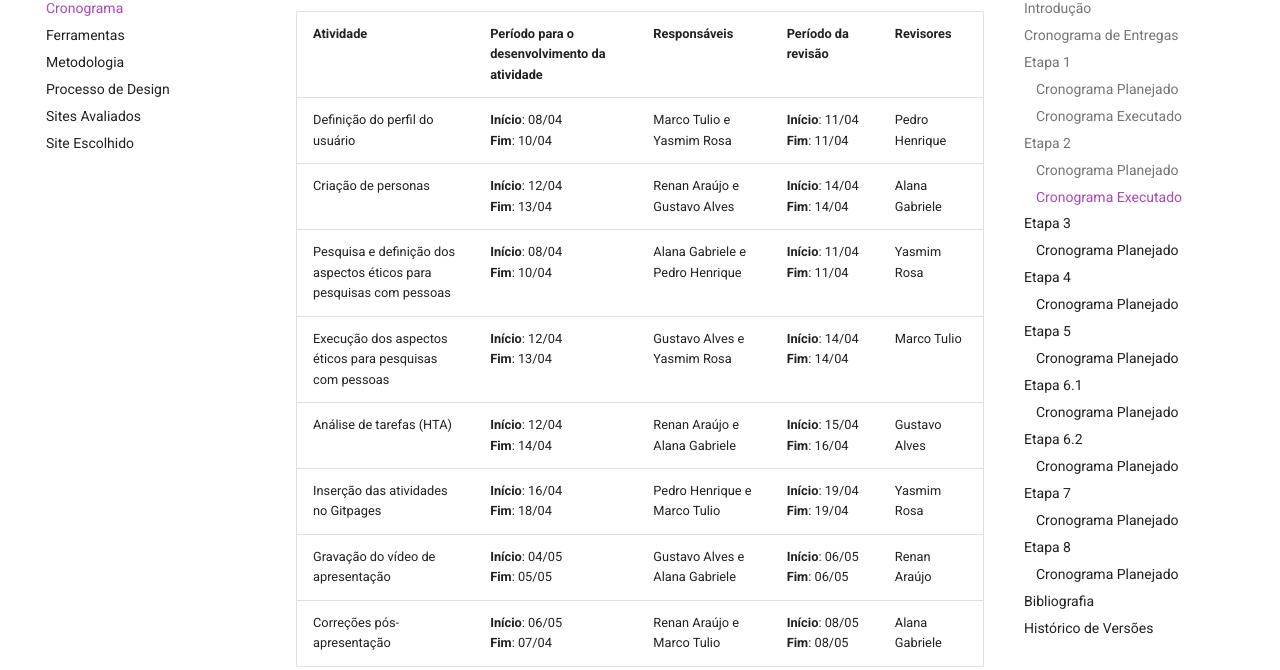
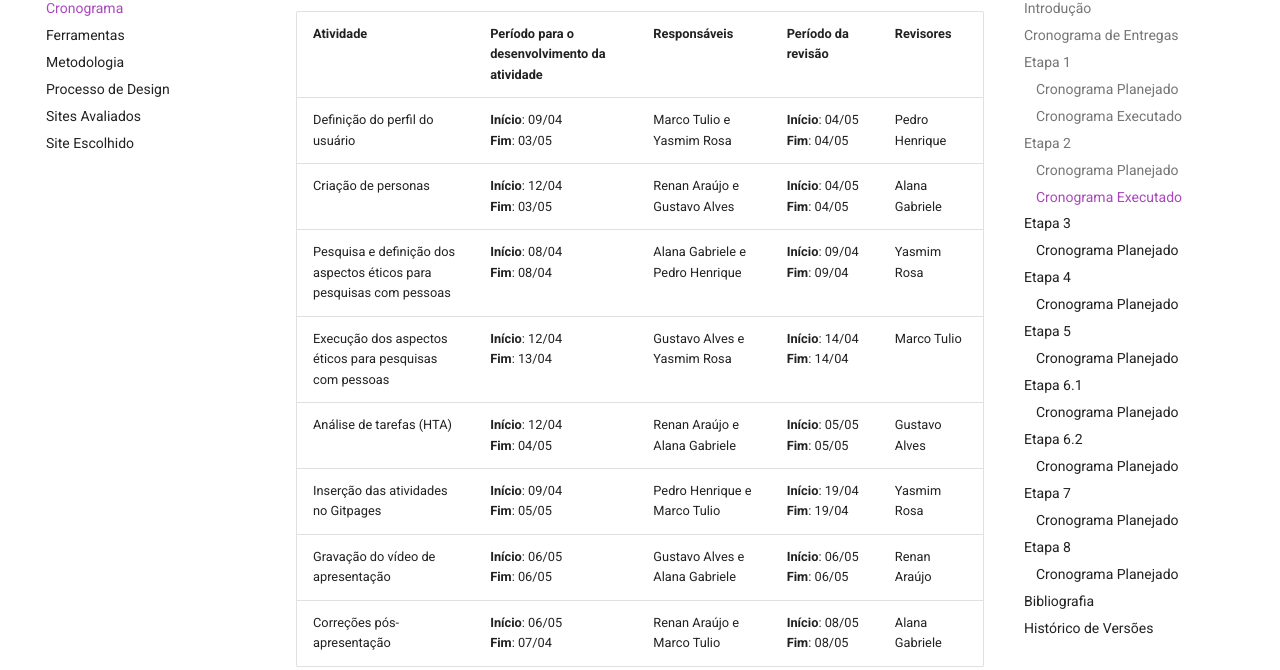
Before and after one commit to Interacao-Humano-Computador/2024.1-Grupo08, an MkDocs documentation site: the page built from docs/planejamento/cronograma.md, in a window 1280 px wide and 900 px high, scrolled down 4884 px. Shown: the part 148-818 px from the top of the window. Built offline with MkDocs 1.6.1 and Material for MkDocs 9.7.7, drawn with Linux system fonts in a browser that asks for light colours.

Commit message:
cronograma executado

```diff
--- a/docs/planejamento/cronograma.md
+++ b/docs/planejamento/cronograma.md
@@ -82,7 +82,6 @@ Na **tabela 4** está o cronograma planejado.
 
 <font size="2"><p style="text-align: center">Fonte: [Yasmim Rosa](https://github.com/yaskisoba)</p></font>
 
-
 ### Cronograma Executado
 Na **tabela 5** está o cronograma executado.
 
@@ -90,13 +89,13 @@ Na **tabela 5** está o cronograma executado.
 
 | Atividade                       | Período para o desenvolvimento da atividade | Responsáveis             | Período da revisão | Revisores |
 |---------------------------------|--------------------------------------------|-------------------------- |--------------------|-----------|
-| Definição do perfil do usuário  |  **Início**: 08/04 <br> **Fim**: 10/04     | Marco Tulio e Yasmim Rosa | **Início**: 11/04 <br> **Fim**: 11/04 | Pedro Henrique   |
-| Criação de personas  | **Início**: 12/04 <br> **Fim**: 13/04  | Renan Araújo e Gustavo Alves  |  **Início**: 14/04 <br> **Fim**: 14/04   | Alana Gabriele     |
-| Pesquisa e definição dos aspectos éticos para pesquisas com pessoas | **Início**: 08/04 <br> **Fim**: 10/04  | Alana Gabriele e Pedro Henrique   |**Início**: 11/04 <br> **Fim**: 11/04 | Yasmim Rosa |
+| Definição do perfil do usuário  |  **Início**: 09/04 <br> **Fim**: 03/05     | Marco Tulio e Yasmim Rosa | **Início**: 04/05 <br> **Fim**: 04/05 | Pedro Henrique   |
+| Criação de personas  | **Início**: 12/04 <br> **Fim**: 03/05  | Renan Araújo e Gustavo Alves  |  **Início**: 04/05 <br> **Fim**: 04/05   | Alana Gabriele     |
+| Pesquisa e definição dos aspectos éticos para pesquisas com pessoas | **Início**: 08/04 <br> **Fim**: 08/04  | Alana Gabriele e Pedro Henrique   |**Início**: 09/04 <br> **Fim**: 09/04 | Yasmim Rosa |
 | Execução dos aspectos éticos para pesquisas com pessoas | **Início**: 12/04 <br> **Fim**: 13/04              | Gustavo Alves e Yasmim Rosa   | **Início**: 14/04 <br> **Fim**: 14/04 | Marco Tulio    |
-| Análise de tarefas (HTA)              | **Início**: 12/04 <br> **Fim**: 14/04                                      | Renan Araújo e Alana Gabriele   |  **Início**: 15/04 <br> **Fim**: 16/04  | Gustavo Alves  |
-| Inserção das atividades no Gitpages | **Início**: 16/04 <br> **Fim**: 18/04                                  | Pedro Henrique e Marco Tulio    | **Início**: 19/04 <br> **Fim**: 19/04   | Yasmim Rosa |
-| Gravação do vídeo de apresentação  | **Início**: 04/05 <br> **Fim**: 05/05                                   | Gustavo Alves  e Alana Gabriele | **Início**: 06/05 <br> **Fim**: 06/05   | Renan Araújo |
+| Análise de tarefas (HTA)              | **Início**: 12/04 <br> **Fim**: 04/05                                | Renan Araújo e Alana Gabriele   |  **Início**: 05/05 <br> **Fim**: 05/05  | Gustavo Alves  |
+| Inserção das atividades no Gitpages | **Início**: 09/04 <br> **Fim**: 05/05                                  | Pedro Henrique e Marco Tulio    | **Início**: 19/04 <br> **Fim**: 19/04   | Yasmim Rosa |
+| Gravação do vídeo de apresentação  | **Início**: 06/05 <br> **Fim**: 06/05                                   | Gustavo Alves  e Alana Gabriele | **Início**: 06/05 <br> **Fim**: 06/05   | Renan Araújo |
 | Correções pós-apresentação      | **Início**: 06/05 <br> **Fim**: 07/04                                      | Renan Araújo e Marco Tulio      | **Início**: 08/05 <br> **Fim**: 08/05   | Alana Gabriele |
 
 
```
Also changed, not shown: docs/requisitos/analise_tarefas_goms.md (+16 -1 lines), docs/requisitos/analise_tarefas_hta.md (+37 -11 lines), docs/requisitos/etica.md (+1 -1 lines), docs/requisitos/perfil_usuarios.md (+1 -1 lines), docs/requisitos/personas.md (+2 -2 lines).
